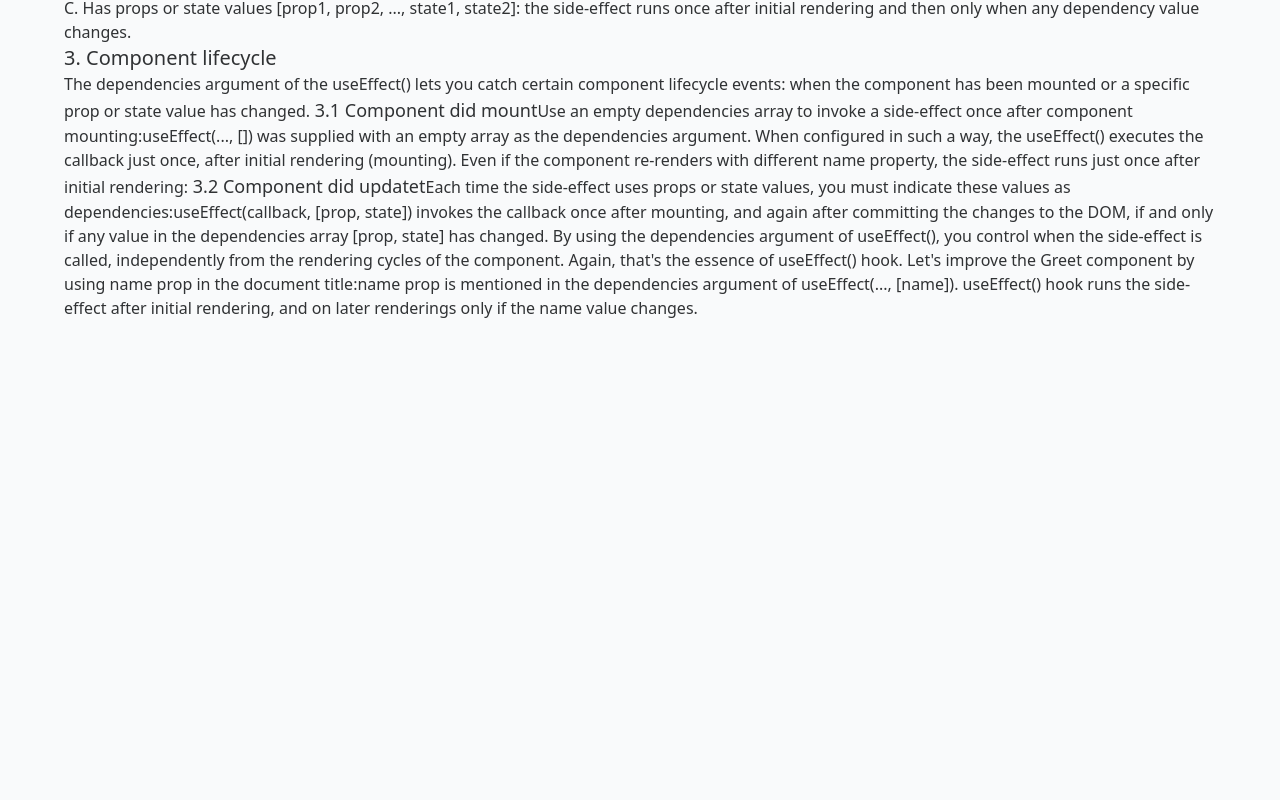
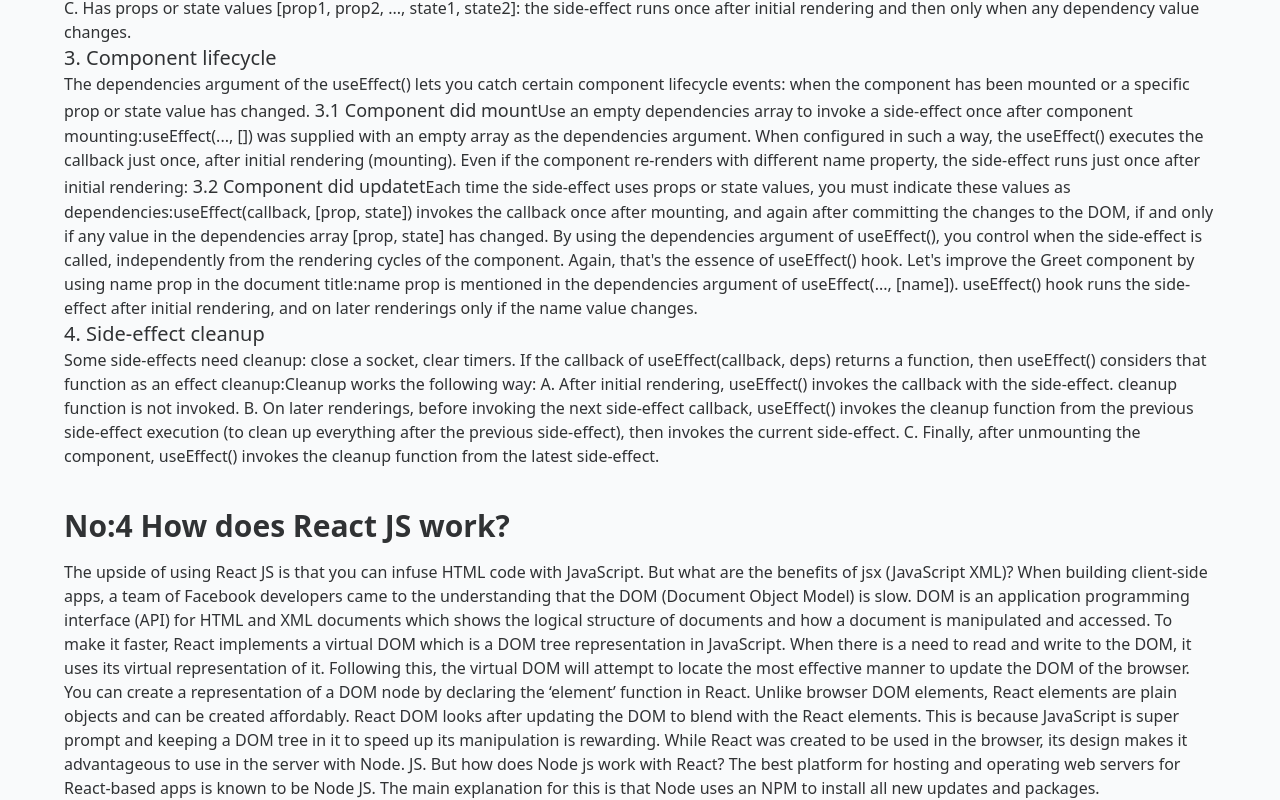
Before and after one commit to AbulAlaJobayar/knowledge-cafe, a React (Vite) app: page / in a window 1280 px wide. Shown: the part 4238-5038 px from the top of the page. Before the commit the page ends 4558 px from the top, so only its background shows below. Built offline with nearby package versions, Linux system fonts and the light colour scheme.

Commit message:
4-querstion-ans

```diff
--- a/src/component/Footer/Footer.jsx
+++ b/src/component/Footer/Footer.jsx
@@ -67,8 +67,41 @@ const Footer = () => {
                     Let's improve the Greet component by using name prop in the document title:name prop is mentioned in the dependencies argument of useEffect(..., [name]). useEffect() hook runs the side-effect after initial rendering, and on later renderings only if the name value changes.
                 </p>
                 <p>
-                    <h1></h1>
+                    <h1 className='text-xl'>4. Side-effect cleanup</h1>
+                    Some side-effects need cleanup: close a socket, clear timers.
+
+                    If the callback of useEffect(callback, deps) returns a function, then useEffect() considers that function as an effect cleanup:Cleanup works the following way:
+
+                    A. After initial rendering, useEffect() invokes the callback with the side-effect. cleanup function is not invoked.
+
+                    B. On later renderings, before invoking the next side-effect callback, useEffect() invokes the cleanup function from the previous side-effect execution (to clean up everything after the previous side-effect), then invokes the current side-effect.
+
+                    C. Finally, after unmounting the component, useEffect() invokes the cleanup function from the latest side-effect.
                 </p>
+            </div>
+            <div className='mt-10'>
+                <h1 className='text-3xl font-bold mb-4'>No:4 How does React JS work?</h1>
+                <p>
+                    The upside of using React JS is that you can infuse HTML code with JavaScript. But what are the benefits of jsx (JavaScript XML)?
+
+                    When building client-side apps, a team of Facebook developers came to the understanding that the DOM (Document Object Model) is slow.
+                    DOM is an application programming interface (API) for HTML and XML documents which shows the logical structure of documents and how a document is manipulated and accessed.
+                    To make it faster, React implements a virtual DOM which is a DOM tree representation in JavaScript.
+                    When there is a need to read and write to the DOM, it uses its virtual representation of it.
+                    Following this, the virtual DOM will attempt to locate the most effective manner to update the DOM of the browser.
+
+
+                    You can create a representation of a DOM node by declaring the ‘element’ function in React. Unlike browser DOM elements, React elements are plain objects and can be created affordably.
+
+
+
+                    React DOM looks after updating the DOM to blend with the React elements. This is because JavaScript is super prompt and keeping a DOM tree in it to speed up its manipulation is rewarding.
+
+
+
+                    While React was created to be used in the browser, its design makes it advantageous to use in the server with Node. JS. But how does Node js work with React? The best platform for hosting and operating web servers for React-based apps is known to be Node JS. The main explanation for this is that Node uses an NPM to install all new updates and packages.
+                </p>
+
             </div>
 
         </div>
```
